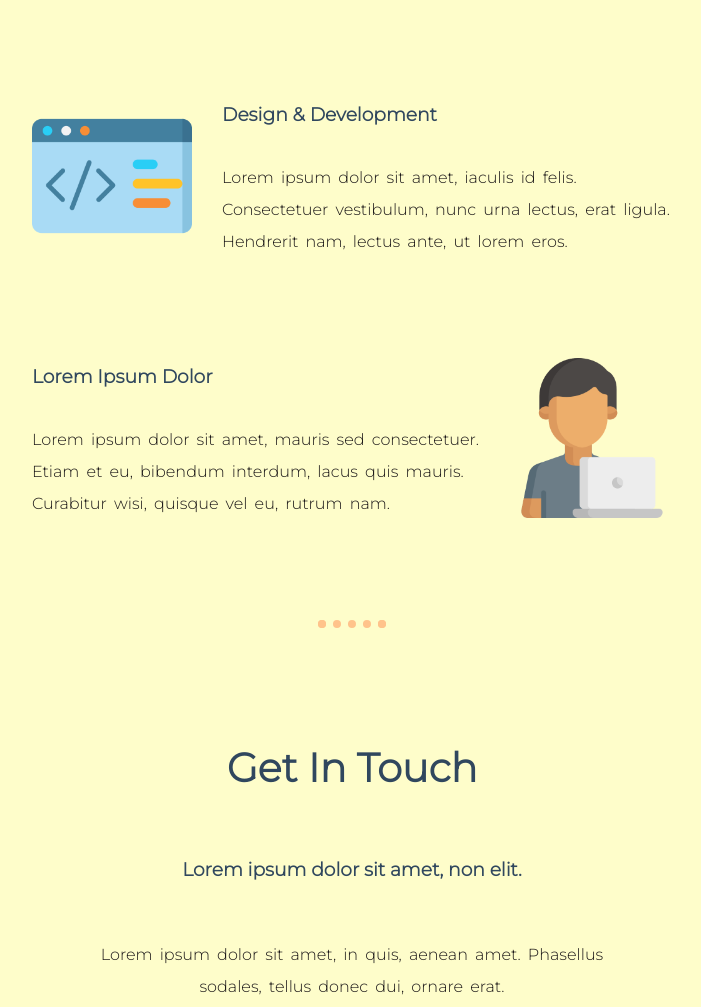
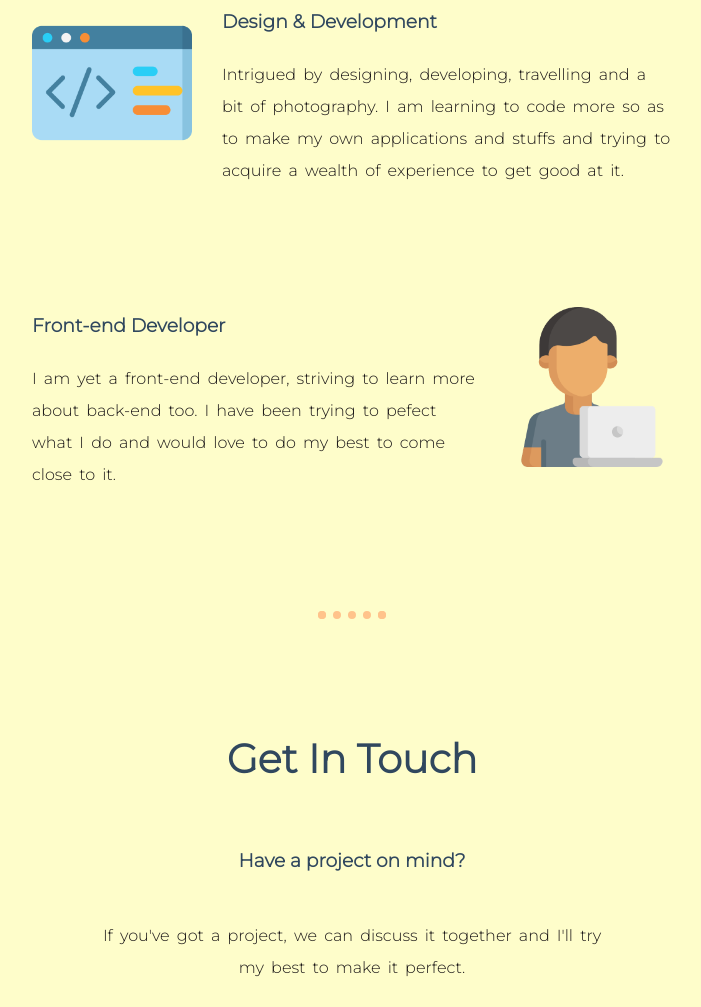
Before and after one commit to code4oryou/c4u, a plain HTML site: page index.html in a window 1280 px wide. Shown: the part 1493-2500 px from the top of the page, without its empty margins (288-989 px from the left). Drawn offline with Linux system fonts and the light colour scheme.

Commit message:
content completed

```diff
--- a/index.html
+++ b/index.html
@@ -15,8 +15,8 @@
 
     <img class="top-merged-cloud" src="cloud.png" alt="cloud-img">
     <img class="top-cloud" src="cloud.png" alt="cloud-img">
-    <h1 style="color:grey;font-size:80px; margin-bottom:10px;">I'm Ayush.</h1>
-    <p style="color:grey;font-size:20px;margin-bottom:100px;">a newbie web-designer.</p>
+    <h1 style="color:grey;font-size:80px;margin-top:40px;">I'm Ayush.</h1>
+    <p style="color:grey;font-size:20px;margin-bottom:20px;">a newbie web-designer.</p>
     <img class="bottom-cloud" src="cloud.png" alt="cloud-img">
     <img class="mountain" src="mountain.png" alt="mountain-img">
   </div>
@@ -25,7 +25,7 @@
     <div class="profile">
       <img src="man.png" alt="My-avatar" width="150" height="150">
       <h2>Hey There!</h2>
-      <p class="intro">I am an Web Developer or can be said I am still learning. As the intro suggests I am a newbie to Web Designing but I have been coding for a while now. Well Covid-19 has shook the whole world so don't forget to wear Mask. </p>
+      <p class="intro">I am an Web Developer or as the intro suggests I am a newbie to Web Designing but I have been coding for a while now. Seeking to be inspired, to work hard for things that are worth it and to be surrounded by those who bring out the best in me. </p>
     </div>
     <hr>
     <div class="skills">
@@ -33,19 +33,19 @@
       <div class="skill-row">
         <img class="skill" src="code.png" alt="code">
         <h3>Design & Development</h3>
-        <p>Lorem ipsum dolor sit amet, iaculis id felis. Consectetuer vestibulum, nunc urna lectus, erat ligula. Hendrerit nam, lectus ante, ut lorem eros.</p>
+        <p>Intrigued by designing, developing, travelling and a bit of photography. I am learning to code more so as to make my own applications and stuffs and trying to acquire a wealth of experience to get good at it.</p>
       </div>
       <div class="skill-row">
         <img class="skill2" src="man2.png" alt="programmer">
-        <h3>Lorem Ipsum Dolor</h3>
-        <p>Lorem ipsum dolor sit amet, mauris sed consectetuer. Etiam et eu, bibendum interdum, lacus quis mauris. Curabitur wisi, quisque vel eu, rutrum nam.</p>
+        <h3>Front-end Developer</h3>
+        <p>I am yet a front-end developer, striving to learn more about back-end too. I have been trying to pefect what I do and would love to do my best to come close to it.</p>
       </div>
     </div>
     <hr>
     <div class="contact-me">
       <h2>Get In Touch</h2>
-      <h3>Lorem ipsum dolor sit amet, non elit.</h3>
-      <p class="contact-message">Lorem ipsum dolor sit amet, in quis, aenean amet. Phasellus sodales, tellus donec dui, ornare erat.</p>
+      <h3>Have a project on mind?</h3>
+      <p class="contact-message"> If you've got a project, we can discuss it together and I'll try my best to make it perfect.</p>
       <a class="btn" href="mailto:ayushmandal0122@gmail.com">CONTACT ME</a>
 
     </div>
--- a/style.css
+++ b/style.css
@@ -11,7 +11,7 @@ h1 {
   font-family: 'Sacramento', cursive;
   color: grey;
   word-spacing: 10px;
-  padding-top: 103px;
+  padding-top: 40px;
 
 }
 
@@ -37,7 +37,7 @@ p{
 
   margin:auto;
   font-family: 'Montserrat', sans-serif;
-  padding-top: 10px;
+  padding-bottom: 20px;
   word-spacing: 3px;
 
 }
```
